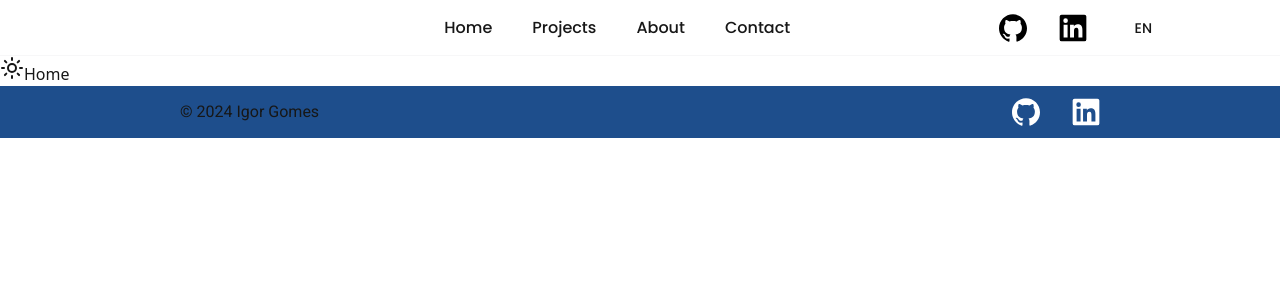
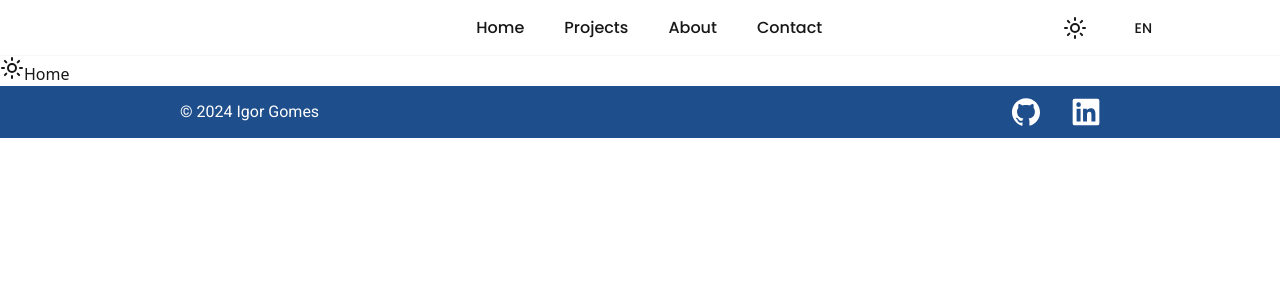
Before and after one commit to IgorDGomes/CV, a Next.js app: page /en/projects in a window 1280 px wide. Shown: the top 300 px of the page. Built offline with nearby package versions, Linux system fonts and the light colour scheme.

Commit message:
fix: 404 page, organize files
Change home page, add theme toggle

```diff
--- a/package.json
+++ b/package.json
@@ -10,6 +10,7 @@
   },
   "dependencies": {
     "@radix-ui/react-dialog": "^1.1.4",
+    "@vercel/speed-insights": "^1.1.0",
     "class-variance-authority": "^0.7.1",
     "clsx": "^2.1.1",
     "lucide-react": "^0.473.0",
--- a/src/app/[lang]/about/page.tsx
+++ b/src/app/[lang]/about/page.tsx
@@ -10,7 +10,9 @@ export default async function About({
 
   return (
     <>
-      <main>{dictionary.link1}</main>
+      <main role="main" className="">
+        {dictionary.link1}
+      </main>
     </>
   );
 }
--- a/src/app/[lang]/layout.tsx
+++ b/src/app/[lang]/layout.tsx
@@ -1,3 +1,4 @@
+import { SpeedInsights } from "@vercel/speed-insights/next";
 import type { Metadata } from "next";
 
 import "../globals.css";
@@ -26,6 +27,7 @@ export default async function RootLayout({
         <ThemeProvider attribute="class" defaultTheme="system" enableSystem>
           <Header language={lang} />
           {children}
+          <SpeedInsights />
           <Footer />
         </ThemeProvider>
       </body>
--- a/src/app/[lang]/page.tsx
+++ b/src/app/[lang]/page.tsx
@@ -21,6 +21,8 @@ import { Divider } from "../../components/ui/divider";
 import { ProjectCard } from "./_components/projectCard";
 
 import { translation } from "../../lib/translate";
+import { GithubIcon } from "./_icons/github";
+import { LinkedinIcon } from "./_icons/linkedin";
 
 const poppins = Poppins({
   weight: ["500", "600"],
@@ -32,6 +34,8 @@ const roboto = Roboto({
   subsets: ["latin"],
 });
 
+// ! Alert Increase contrast ratio from the About me button
+
 export default async function Home({
   params,
 }: {
@@ -42,7 +46,7 @@ export default async function Home({
 
   return (
     <>
-      <main className="relative flex flex-col items-center">
+      <main role="main" className="relative flex flex-col items-center">
         <section
           id="hero"
           className="py-10 lg:py-24 max-w-[300px] md:max-w-[500px] lg:max-w-[880px] lg:flex lg:items-center lg:gap-48"
@@ -58,12 +62,28 @@ export default async function Home({
             >
               {dictionary.hero.description}
             </p>
-            <Link
-              href={"/about"}
-              className={`${poppins.className} bg-cta hover:bg-hover px-10 py-2 rounded-md transition-all duration-300`}
-            >
-              {dictionary.hero.button}
-            </Link>
+            <div className="flex items-center gap-6">
+              <Link
+                href={`/${language}/about`}
+                className={`${poppins.className} bg-cta hover:bg-hover px-10 py-2 rounded-md transition-all duration-300`}
+              >
+                {dictionary.hero.button}
+              </Link>
+              <Link
+                href={"/"}
+                target="_blank"
+                className="bg-background hover:bg-cta p-1.5 rounded-lg transition-all duration-300"
+              >
+                <GithubIcon className="size-7" />
+              </Link>
+              <Link
+                href={"/"}
+                target="_blank"
+                className="bg-background hover:bg-cta p-1.5 rounded-lg transition-all duration-300"
+              >
+                <LinkedinIcon className="size-7" />
+              </Link>
+            </div>
           </div>
           <Image
             src={profilePic}
--- a/src/app/[lang]/projects/page.tsx
+++ b/src/app/[lang]/projects/page.tsx
@@ -11,7 +11,7 @@ export default async function Projects({
 
   return (
     <>
-      <main>
+      <main role="main">
         <ThemeToggle />
         {dictionary.link1}
       </main>
--- /dev/null
+++ b/src/app/layout.tsx
@@ -0,0 +1,22 @@
+import type { Metadata } from "next";
+
+import "./globals.css";
+
+export const metadata: Metadata = {
+  title: "Igor Gomes Portfolio",
+  description: "My portfolio made using Next.js, Typescript and TailwindCSS.",
+};
+
+export default async function RootLayout({
+  children,
+}: Readonly<{
+  children: React.ReactNode;
+}>) {
+  return (
+    <html suppressHydrationWarning>
+      <body className="antialiased transition-all duration-300">
+        {children}
+      </body>
+    </html>
+  );
+}
--- a/src/app/[lang]/not-found.tsx
+++ b/src/app/not-found.tsx
@@ -1,6 +1,6 @@
 import Link from "next/link";
 
-export default function NotFound() {
+export default function ErrorPage() {
   return (
     <main className="flex flex-col h-screen items-center justify-center gap-4 text-foreground">
       <h1 className="text-4xl font-mono font-semibold">Not Found</h1>
--- a/src/components/footer.tsx
+++ b/src/components/footer.tsx
@@ -8,20 +8,27 @@ const roboto = Roboto({
   subsets: ["latin"],
 });
 
+// ! Alert Add aria-label to buttons without text
+
 export function Footer() {
-  const year = new Date().getFullYear();
+  const currentYear = new Date().getFullYear();
 
   return (
-    <footer className="bg-hover flex justify-center">
+    <footer role="contentinfo" className="bg-hover flex justify-center">
       <div className="md:w-full md:max-w-[650px] lg:max-w-[920px] grid grid-flow-row md:flex md:flex-row-reverse md:justify-between md:items-center gap-5 py-3">
         <p
-          className={`${roboto.className} order-2`}
-        >{`© ${year} Igor Gomes`}</p>
+          className={`${roboto.className} order-2 text-white`}
+        >{`© ${currentYear} Igor Gomes`}</p>
         <div className="flex gap-8 justify-center">
-          <Link href={"https://github.com/IgorDGomes"} target="_blank">
+          <Link
+            aria-label="Github Footer Link"
+            href={"https://github.com/IgorDGomes"}
+            target="_blank"
+          >
             <GithubIcon className="size-7 hover:scale-125 transition-all duration-300" />
           </Link>
           <Link
+            aria-label="Linkedin Footer Link"
             href={"https://www.linkedin.com/in/igordgomes/"}
             target="_blank"
           >
--- a/src/components/header.tsx
+++ b/src/components/header.tsx
@@ -1,8 +1,5 @@
 import Link from "next/link";
 import { Poppins } from "next/font/google";
-
-import { GithubIcon } from "../app/[lang]/_icons/github";
-import { LinkedinIcon } from "../app/[lang]/_icons/linkedin";
 
 import { translation } from "../lib/translate";
 import { Language } from "./ui/languageSelection";
@@ -15,17 +12,21 @@ import {
   SheetTrigger,
 } from "@/components/ui/sheet";
 import { Divider } from "./ui/divider";
+import { ThemeToggle } from "./themeToggle";
 
 const poppins = Poppins({
   weight: "500",
   subsets: ["latin"],
 });
 
+// ! Alert Add aria-label to buttons without text
+
 export async function Header({ language }: { language: string }) {
   const dictionary = await translation(language, "common");
 
   return (
     <header
+      role="banner"
       className={`${poppins.className} h-14 flex items-center justify-end md:justify-center border-b border-divider/10 px-[10%]`}
     >
       {/* Mobile */}
@@ -39,7 +40,7 @@ export async function Header({ language }: { language: string }) {
               <SheetTitle className="text-xl">Menu</SheetTitle>
             </SheetHeader>
             <Divider />
-            <nav className="pt-4">
+            <nav role="navigation" className="pt-4">
               <ul
                 className={`${poppins.className} flex flex-col items-center gap-2 font-semibold tracking-wide`}
               >
@@ -107,22 +108,7 @@ export async function Header({ language }: { language: string }) {
           {dictionary.link4}
         </Link>
       </nav>
-      <div className="hidden lg:flex gap-8">
-        <Link
-          href={"https://github.com/IgorDGomes"}
-          className="outline-none focus:outline-cta"
-          target="_blank"
-        >
-          <GithubIcon className="fill-black dark:fill-white size-7 hover:scale-125 transition-all duration-300" />
-        </Link>
-        <Link
-          href={"https://www.linkedin.com/in/igordgomes/"}
-          className="outline-none focus:outline-cta"
-          target="_blank"
-        >
-          <LinkedinIcon className="fill-black dark:fill-white size-7 hover:scale-125 transition-all duration-300" />
-        </Link>
-      </div>
+      <ThemeToggle />
       <Language lang={language} className="outline-none focus:outline-cta" />
     </header>
   );
--- a/src/components/themeToggle.tsx
+++ b/src/components/themeToggle.tsx
@@ -1,22 +1,25 @@
 "use client";
 
-import { useState } from "react";
+import { useEffect, useState } from "react";
 import { useTheme } from "next-themes";
 
 import { MoonIcon, SunIcon } from "lucide-react";
 
 export function ThemeToggle() {
-  const selectedTheme = localStorage.getItem("theme");
+  const [pageTheme, setPageTheme] = useState<string | null>();
+  const { setTheme } = useTheme();
 
-  const [pageTheme, setPageTheme] = useState(selectedTheme);
-  const { setTheme } = useTheme();
+  useEffect(() => {
+    const selectedTheme = window.localStorage.getItem("theme");
+    setPageTheme(selectedTheme);
+  }, []);
 
   function handleTheme() {
     if (!pageTheme) {
       setTheme("dark");
       setPageTheme("dark");
     } else {
-      switch (selectedTheme) {
+      switch (pageTheme) {
         case "dark":
           setTheme("light");
           setPageTheme("light");
```
Also changed, not shown: src/middleware.ts (+7 -7 lines), 2 other files (tests, documents, lock files or other folders).
